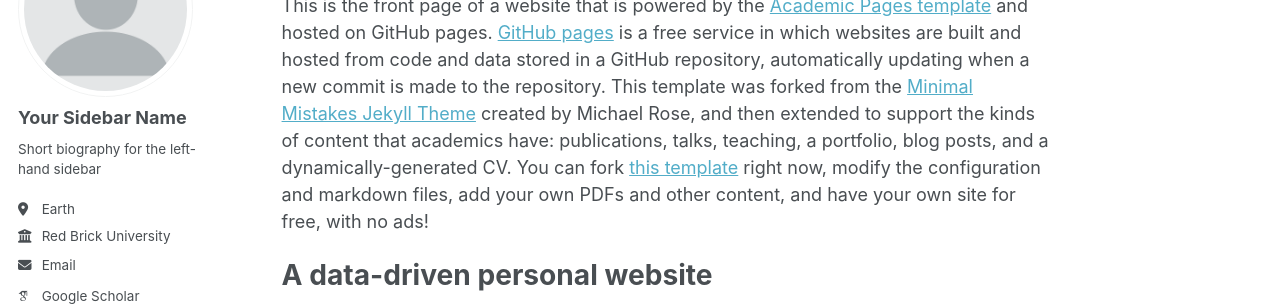
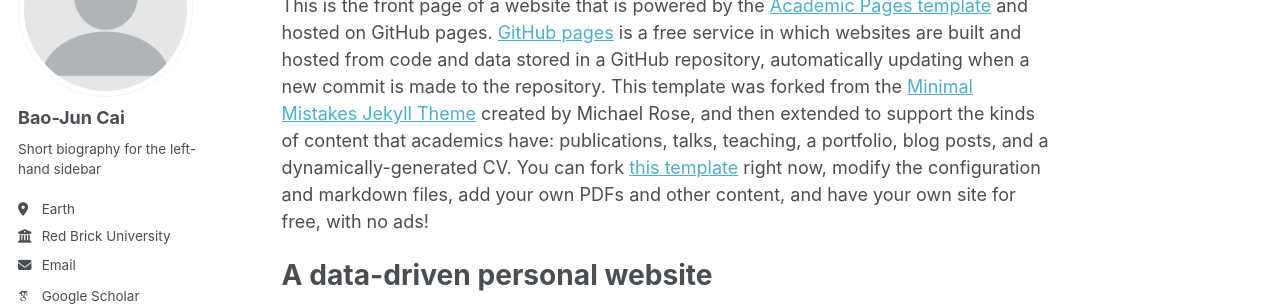
Before and after one commit to bjcai-phys/bjcai-phys.github.io, a Jekyll site: the page built from _pages/about.md, in a window 1280 px wide. Shown: the part 177-483 px from the top of the page. Built offline with Jekyll 4.4.1, drawn with Linux system fonts in a browser that asks for light colours; some web fonts are replaced.

Commit message:
Update _config.yml

```diff
--- a/_config.yml
+++ b/_config.yml
@@ -23,7 +23,7 @@ repository               : "academicpages/academicpages.github.io"
 author:
   # Biographic information
   avatar           : "profile.png"
-  name             : "Your Sidebar Name"
+  name             : "Bao-Jun Cai"
   pronouns         : # example: "she/her"
   bio              : "Short biography for the left-hand sidebar"
   location         : "Earth"
```
